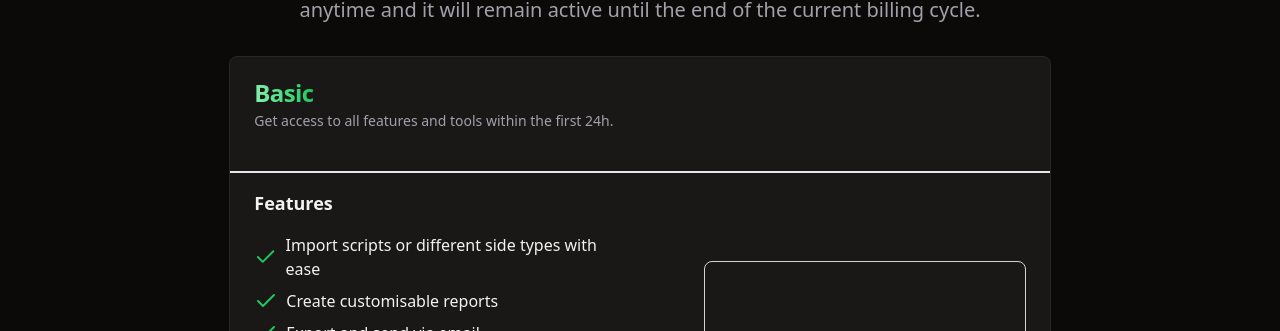
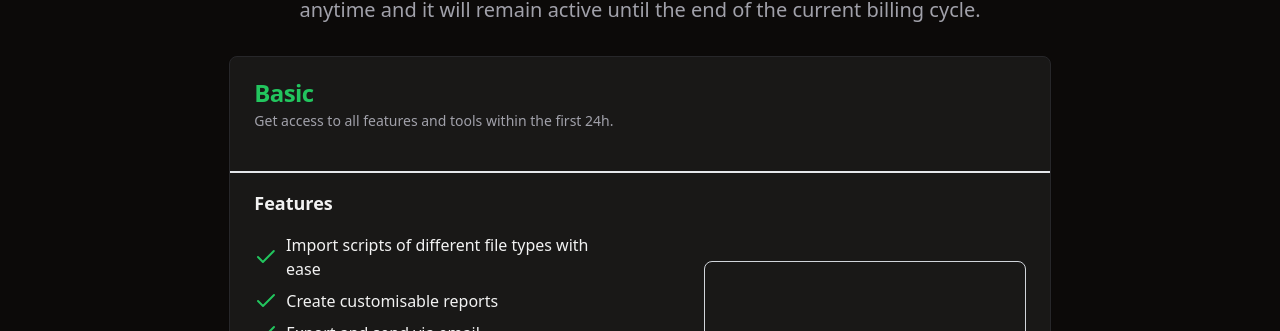
Before and after one commit to KamoEllen/ScriptApp, a React (Vite) app: page / in a window 1280 px wide. Shown: the part 4429-4760 px from the top of the page. Built offline with nearby package versions, Linux system fonts and the light colour scheme.

Commit message:
Update Pricing.tsx

```diff
--- a/src/components/Pricing.tsx
+++ b/src/components/Pricing.tsx
@@ -32,7 +32,7 @@ const pricingList: PricingProps[] = [
       "Get access to all features and tools within the first 24h.",
     buttonText: "Start Free Trial",
     benefitList: [
-     "Import scripts or different side types with ease",
+     "Import scripts of different file types with ease",
       "Create customisable reports",
       "Export and send via email",
       "Secure storage integration",
@@ -80,7 +80,8 @@ export const Pricing = () => {
           >
             <CardHeader>
               <CardTitle>
-                <span className="inline bg-gradient-to-r from-green-300 via-green-400 to-green-500 text-transparent bg-clip-text">
+                {/* bg-gradient-to-r from-green-300 via-green-400 to-green-500 text-transparent bg-clip-text */}
+                <span className="inline text-green-500 ">
                   {pricing.title}
                 </span>
               </CardTitle>
```
